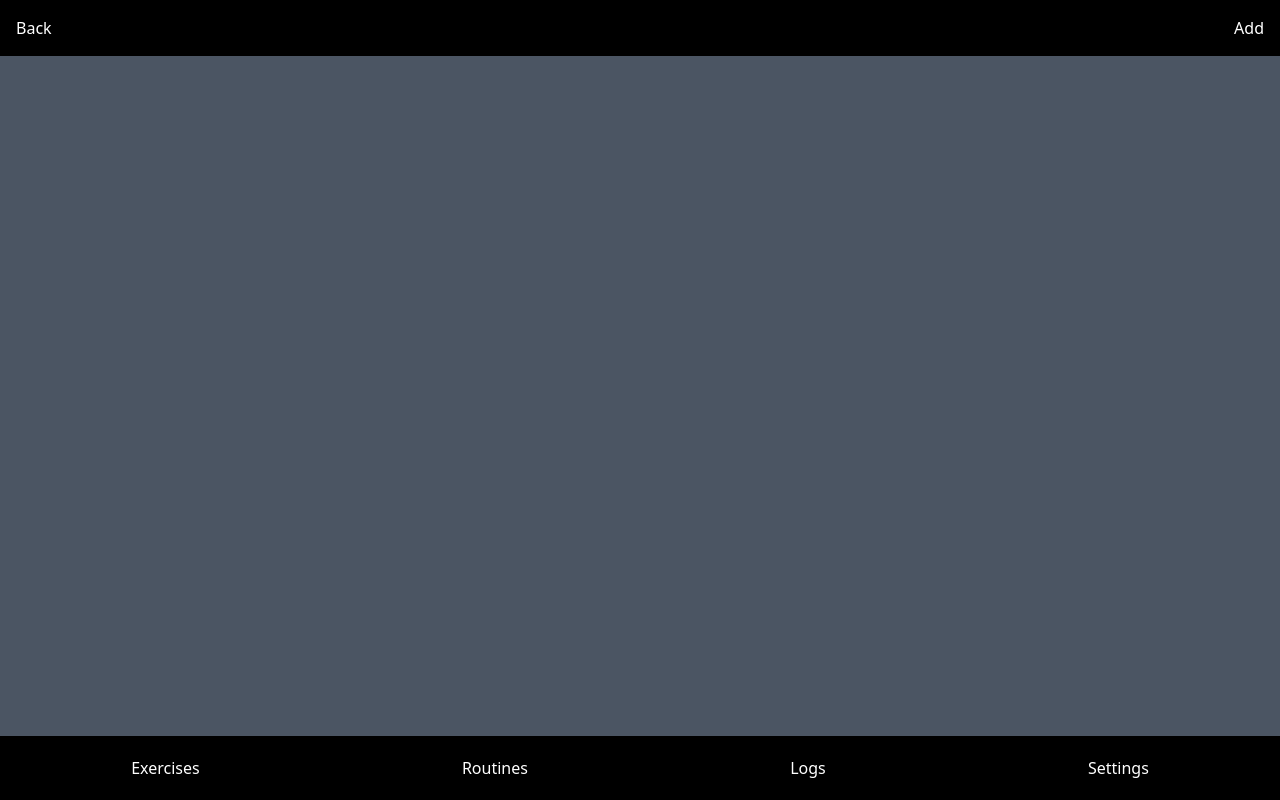
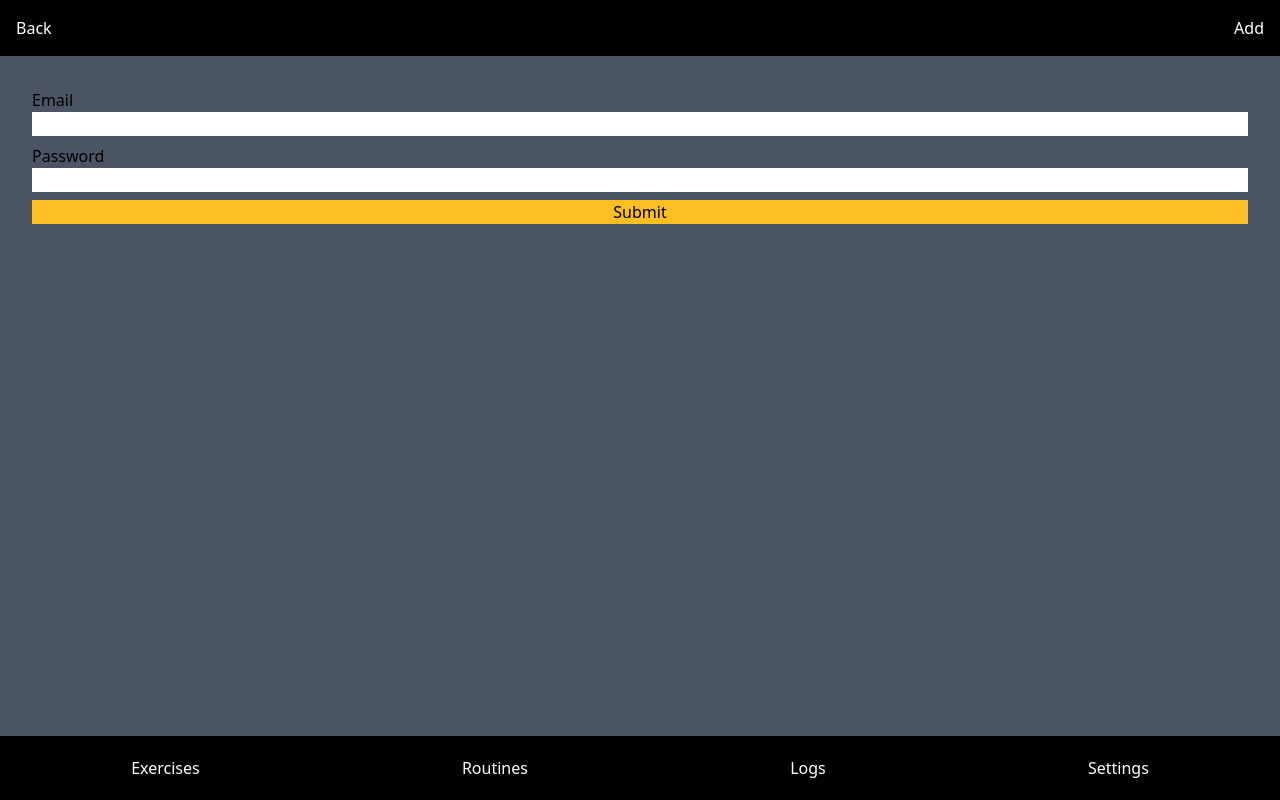
Before and after one commit to andrewmloop/workout-tracker, a React (Create React App) app in the folder client/: page /login in a window 1280 px wide. Built offline with nearby package versions, Linux system fonts and the light colour scheme.

Commit message:
Add login page
Added login page. Refactored exercise list and exercise pages to handle the new exercise api.

```diff
--- a/client/src/App.js
+++ b/client/src/App.js
@@ -8,6 +8,8 @@ import { Routine } from "./pages/Routine";
 import { ExerciseList } from "./pages/ExerciseList";
 import { Exercise } from "./pages/Exercise";
 import { Log } from "./pages/Log";
+import { Settings } from "./pages/Settings";
+import { Login } from "./pages/Login";
 
 function App() {
   const [bannerText, setBannerText] = useState("");
@@ -44,6 +46,15 @@ function App() {
             setBannerText={setBannerText}
           />
         }/>
+        <Route path="/settings" element={
+          <Settings
+            setBannerText={setBannerText}
+          />
+        }/>
+        <Route path="/login" element={
+          <Login
+          />
+        }/>
       </Routes>
       <Navbar />
     </div>
--- a/client/src/pages/Exercise.js
+++ b/client/src/pages/Exercise.js
@@ -1,9 +1,9 @@
 import React, { useEffect } from "react";
 import { useLocation } from "react-router-dom";
 
-function capitalizeFirstLetter(string) {
-  return string.charAt(0).toUpperCase() + string.slice(1);
-}
+// function capitalizeFirstLetter(string) {
+//   return string.charAt(0).toUpperCase() + string.slice(1);
+// }
 
 export const Exercise = (props) => {
   const location = useLocation();
@@ -16,8 +16,18 @@ export const Exercise = (props) => {
   return (
     <div className="p-8 text-center text-white">
       <h1 className="font-bold mb-4">{data.name}</h1>
-      <h3 className="mb-4">Muscle Group: {capitalizeFirstLetter(data.muscle_group)}</h3>
-      <p>{data.description}</p>
+      <p>{data.level} | {data.force} | {data.category}</p>
+      <p>{data.category} | {data.mechanic}</p>
+      <p>{data.equipment}</p>
+      { data.primary_muscles.map( (muscle, i) => {
+        return <p key={i}>{muscle}</p>;
+      })}
+      { data.secondary_muscles.map( (muscle, i) => {
+        return <p key={i}>{muscle}</p>;
+      })}
+      { data.instructions.map( (line, i) => {
+        return <p key={i}>{line}</p>;
+      })}
     </div>
   );
 };
--- a/client/src/pages/ExerciseList.js
+++ b/client/src/pages/ExerciseList.js
@@ -13,7 +13,11 @@ export const ExerciseList = (props) => {
 
   const fetchExercises = async () => {
     try {
-      const res = await fetch("http://localhost:9900/exercise/list");
+      const res = await fetch("http://localhost:9900/exercise/list", {
+        headers: {
+          "x-access-token": localStorage.getItem("token")
+        }
+      });
       const data = await res.json();
       setExerciseList(data);
     } catch (error) {
@@ -28,7 +32,7 @@ export const ExerciseList = (props) => {
   if (error) return "Error!";
 
   return (
-    <div className="p-8">
+    <div className="p-8 h-full overflow-y-scroll">
       <ul className="flex flex-col justify-start">
         {
           exerciseList.map( exercise => {
--- /dev/null
+++ b/client/src/pages/Login.js
@@ -0,0 +1,69 @@
+import React, { useState } from "react";
+
+export const Login = () => {
+  const [userEmail, setUserEmail] = useState("");
+  const [userPassword, setUserPassword] = useState("");
+
+  const [loading, setLoading] = useState(false);
+  const [error, setError] = useState(false);
+
+  const handleSubmit = async () => {
+    const user = {
+      email: userEmail,
+      password: userPassword,
+    };
+
+    setLoading(true);
+
+    try {
+      const response = await fetch("http://localhost:9900/auth/login", {
+        method: "POST",
+        headers: {
+          "Content-Type": "application/json",
+        },
+        body: JSON.stringify(user)
+      });
+      const data = await response.json();
+      localStorage.setItem("token", data.token);
+    } catch (error) {
+      console.error("Error authenticating user: ", error);
+      setError(true);
+    }
+
+    setLoading(false);
+  };
+
+  return (
+    <div className="p-8">
+      <div>
+        <form
+          className="flex flex-col"
+          onSubmit={ (e) => {
+            e.preventDefault();
+            handleSubmit();
+          }}>
+          <label htmlFor="email">Email</label>
+          <input
+            type="email"
+            name="email"
+            onChange={ (e) => setUserEmail(e.target.value) }
+            className="mb-2"
+          />
+          <label htmlFor="password">Password</label>
+          <input
+            type="password"
+            name="password"
+            onChange={ (e) => setUserPassword(e.target.value) }
+            className="mb-2"
+          />
+          <button
+            type="submit"
+            className="w-full bg-amber-400"
+          >Submit</button>
+        </form>
+        { loading ? "Loading" : null }
+        { error ? "Error logging in." : null }
+      </div>
+    </div>
+  );
+};
--- /dev/null
+++ b/client/src/pages/Settings.js
@@ -0,0 +1,14 @@
+import React, { useEffect } from "react";
+
+export const Settings = (props) => {
+
+  useEffect( () => {
+    props.setBannerText("Settings");
+  }, []);
+
+  return (
+    <div>
+      Setings
+    </div>
+  );
+};
```
Also changed, not shown: 1 other file (tests, documents, lock files or other folders).
